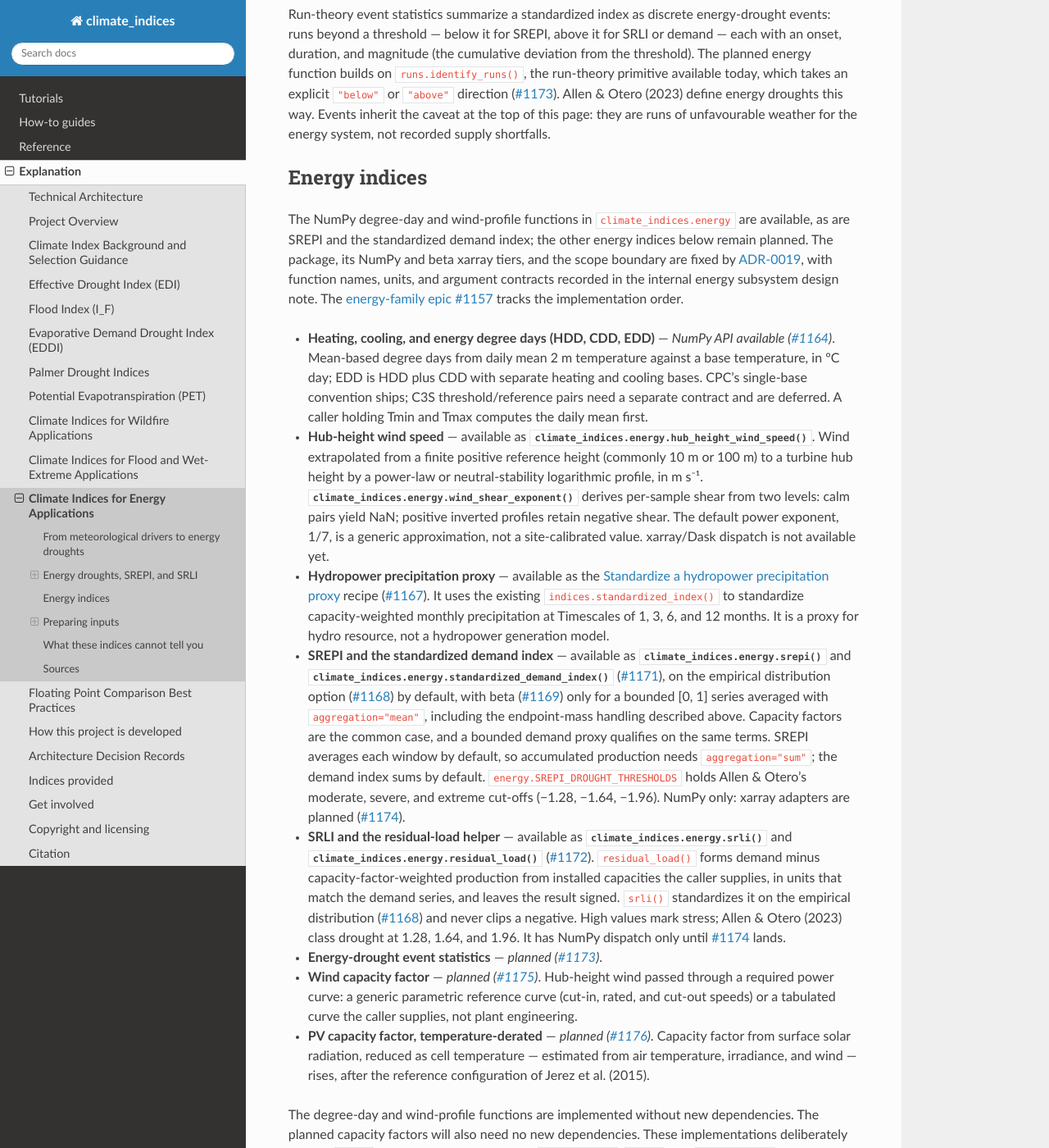
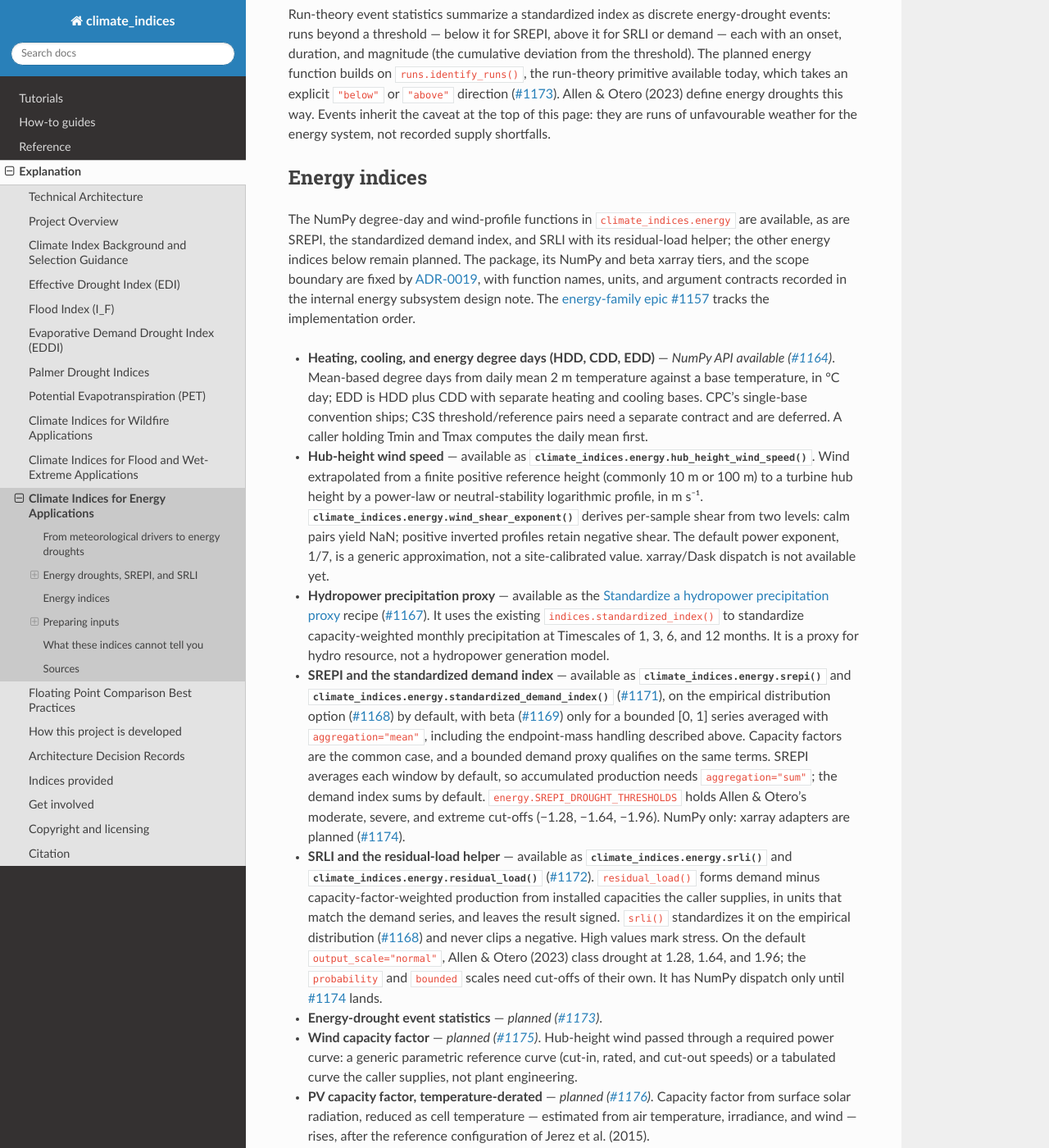
Before and after one commit to monocongo/climate_indices, a Sphinx documentation site: the page built from docs/energy_applications.md, in a window 1280 px wide and 1400 px high, scrolled down 2507 px. Shown: the whole window at 82% size. Built offline with Sphinx 7.4.7 and the Read the Docs theme 3.1.0, drawn with Linux system fonts in a browser that asks for light colours.

Commit message:
fix(energy): address review findings on residual_load shape check and SRLI docs
Reject a misfit operand shape before the float64 copy and value scan, so a large
incompatible array cannot exhaust memory. Fix the stale "other indices remain
planned" summary and tie the 1.28/1.64/1.96 thresholds to the normal output scale.

Finding: crf-70736cb6982af9af, crf-d017b5d11aebb9a2, crf-c9f97981affeb49a
Review-Anchor: https://github.com/monocongo/climate_indices/pull/1393#discussion_r4309425264

```diff
--- a/docs/energy_applications.md
+++ b/docs/energy_applications.md
@@ -136,8 +136,8 @@ energy system, not recorded supply shortfalls.
 ## Energy indices
 
 The NumPy degree-day and wind-profile functions in `climate_indices.energy`
-are available, as are SREPI and the standardized demand index; the other energy
-indices below remain planned. The package, its
+are available, as are SREPI, the standardized demand index, and SRLI with its
+residual-load helper; the other energy indices below remain planned. The package, its
 NumPy and beta xarray tiers, and the scope boundary are fixed by
 [ADR-0019](adr/0019-energy-module-api-and-aggregation.md), with function names,
 units, and argument contracts recorded in the internal energy subsystem design
@@ -183,8 +183,9 @@ order.
   installed capacities the caller supplies, in units that match the demand
   series, and leaves the result signed. `srli()` standardizes it on the
   empirical distribution ([#1168][energy-1168]) and never clips a negative.
-  High values mark stress; Allen & Otero (2023) class drought at 1.28, 1.64,
-  and 1.96. It has NumPy dispatch only until [#1174][energy-1174] lands.
+  High values mark stress. On the default `output_scale="normal"`, Allen &
+  Otero (2023) class drought at 1.28, 1.64, and 1.96; the `probability` and
+  `bounded` scales need cut-offs of their own. It has NumPy dispatch only until [#1174][energy-1174] lands.
 - **Energy-drought event statistics** — *planned ([#1173][energy-1173])*.
 - **Wind capacity factor** — *planned ([#1175][energy-1175])*. Hub-height
   wind passed through a required power curve: a generic parametric reference
```
Also changed, not shown: 2 other files.
